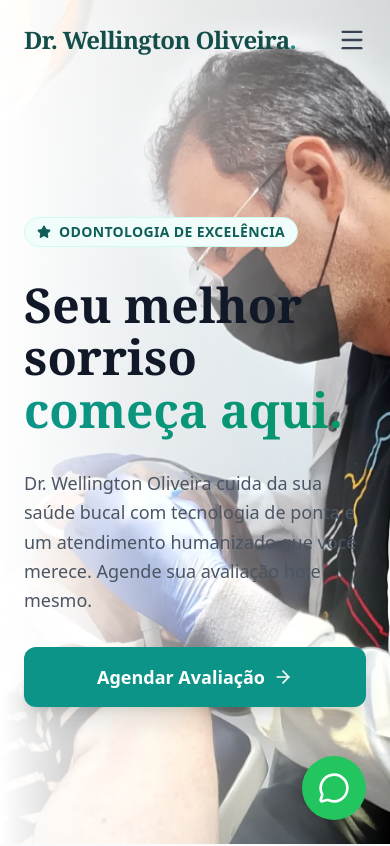
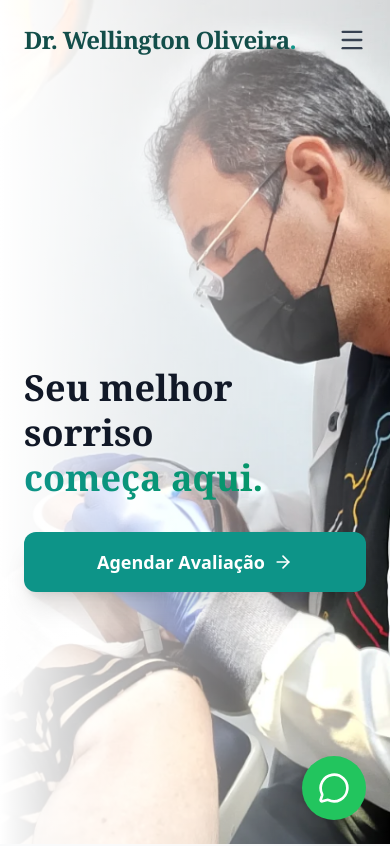
Before and after one commit to Hilquias-Oliveira/controle-dentista, a React (Vite) app: page / in a window 390 px wide. Shown: the top 846 px of the page. Built offline with nearby package versions, Linux system fonts and the light colour scheme; no server answers; the database is empty.

Commit message:
fix: clean up mobile hero section (hide badge/text)

```diff
--- a/src/components/Hero.jsx
+++ b/src/components/Hero.jsx
@@ -16,19 +16,19 @@ const Hero = ({ onOpenBooking }) => {
 
             <div className="container mx-auto px-6 relative z-10">
                 <div className="max-w-2xl space-y-8 animate-fade-in-up py-12 lg:py-0">
-                    <div className="inline-flex items-center gap-2 px-3 py-1 rounded-full bg-teal-50 text-teal-800 text-sm font-bold tracking-wide uppercase border border-teal-100">
+                    <div className="hidden md:inline-flex items-center gap-2 px-3 py-1 rounded-full bg-teal-50 text-teal-800 text-sm font-bold tracking-wide uppercase border border-teal-100 animate-fade-in">
                         <Star size={14} className="fill-teal-800" />
                         Odontologia de Excelência
                     </div>
 
-                    <h1 className="text-5xl md:text-7xl font-serif font-bold text-gray-900 leading-[1.1]">
+                    <h1 className="text-4xl md:text-5xl lg:text-7xl font-serif font-bold text-gray-900 leading-tight md:leading-[1.1]">
                         Seu melhor sorriso <br />
                         <span className="text-transparent bg-clip-text bg-gradient-to-r from-teal-600 to-emerald-600">
                             começa aqui.
                         </span>
                     </h1>
 
-                    <p className="text-lg text-gray-600 max-w-lg leading-relaxed">
+                    <p className="hidden md:block text-lg text-gray-600 max-w-lg leading-relaxed">
                         Dr. Wellington Oliveira cuida da sua saúde bucal com tecnologia de ponta e um atendimento humanizado que você merece. Agende sua avaliação hoje mesmo.
                     </p>
 
```
